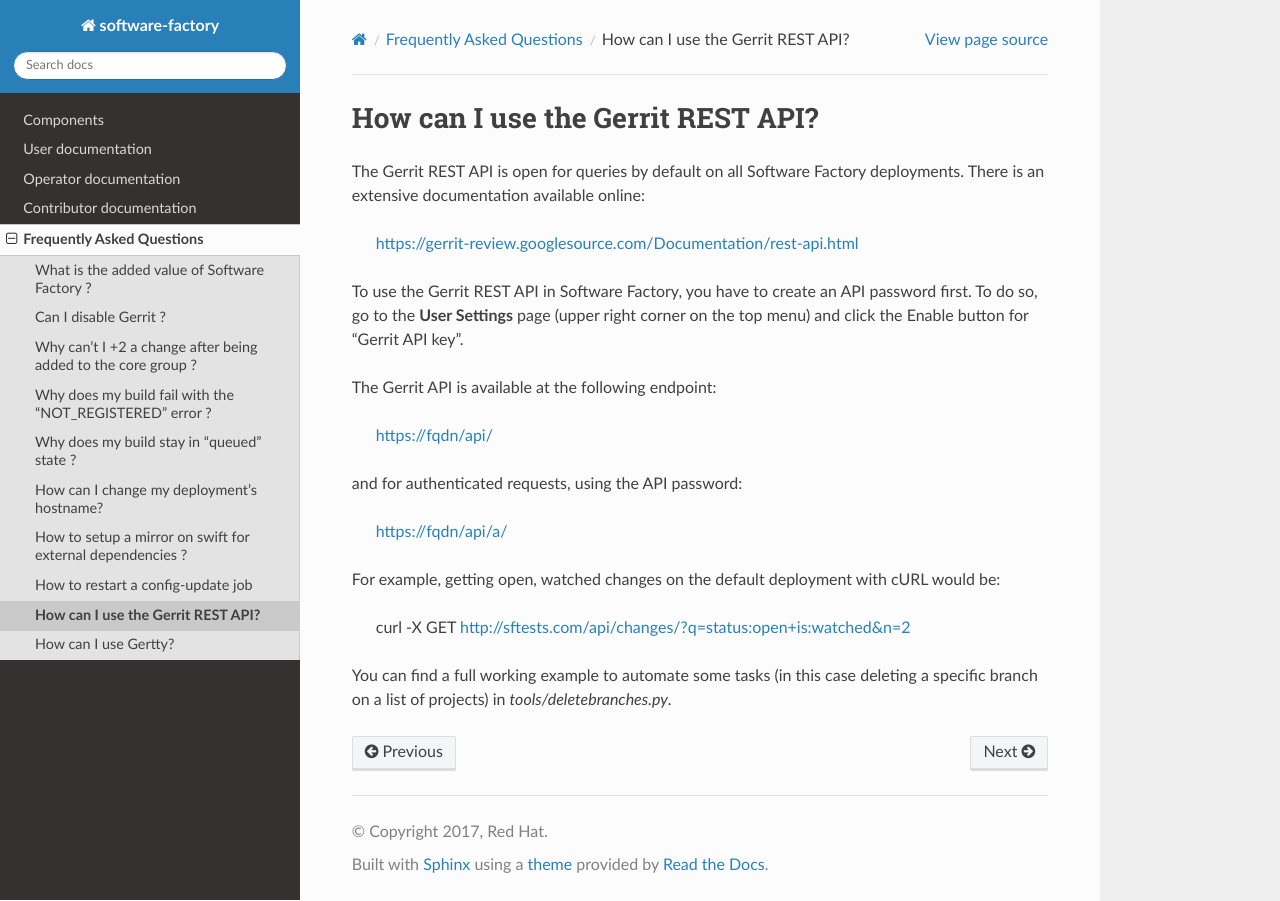
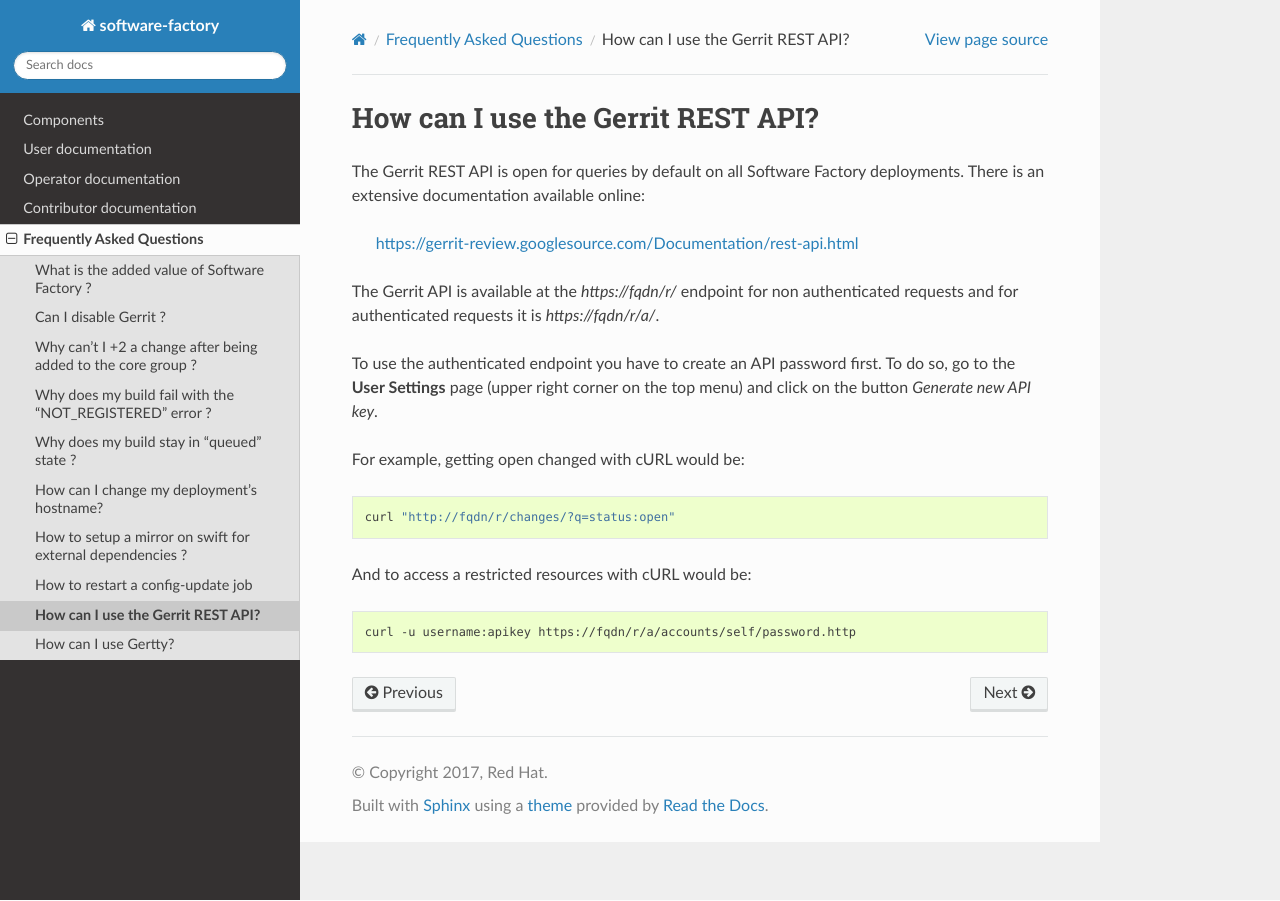
Before and after one commit to softwarefactory-project/sf-docs, a Sphinx documentation site: the page built from docs/faqs/gerrit_rest_api.rst, in a window 1280 px wide. Built offline with Sphinx 7.4.7 and the Read the Docs theme 2.0.0, drawn with Linux system fonts in a browser that asks for light colours.

Commit message:
Refresh FAQ access gerrit API endpoint
Depends-on: Iceb745264b23f30698a5166f90b028677aa625ad
Change-Id: Ic7acb2097aaff4eff801f19fb6f11ac2ecc27708

```diff
--- a/docs/faqs/gerrit_rest_api.rst
+++ b/docs/faqs/gerrit_rest_api.rst
@@ -8,21 +8,21 @@ There is an extensive documentation available online:
 
   https://gerrit-review.googlesource.com/Documentation/rest-api.html
 
-To use the Gerrit REST API in Software Factory, you have to create an API
-password first. To do so, go to the **User Settings** page (upper right corner on the top menu)
-and click the Enable button for "Gerrit API key".
+The Gerrit API is available at the *https://fqdn/r/* endpoint for
+non authenticated requests and for authenticated requests it is *https://fqdn/r/a/*.
 
-The Gerrit API is available at the following endpoint:
+To use the authenticated endpoint you have to create an API password first.
+To do so, go to the **User Settings** page (upper right corner on the top menu)
+and click on the button *Generate new API key*.
 
-  https://fqdn/api/
+For example, getting open changed with cURL would be:
 
-and for authenticated requests, using the API password:
+.. code-block:: bash
 
-  https://fqdn/api/a/
+  curl "http://fqdn/r/changes/?q=status:open"
 
-For example, getting open, watched changes on the default deployment with cURL would be:
+And to access a restricted resources with cURL would be:
 
-  curl -X GET http://sftests.com/api/changes/?q=status:open+is:watched&n=2
+.. code-block:: bash
 
-You can find a full working example to automate some tasks (in this case deleting a specific branch
-on a list of projects) in `tools/deletebranches.py`.
+  curl -u username:apikey https://fqdn/r/a/accounts/self/password.http
--- a/docs/faqs/gertty.rst
+++ b/docs/faqs/gertty.rst
@@ -10,7 +10,7 @@ the *basic* auth-type in gertty.yaml, e.g.:
 
     servers:
       - name: sftests
-        url: https://sftests.com/api/
+        url: https://sftests.com/r/a/
         git-url: ssh://USER_NAME@sftests.com:29418
         auth-type: basic
         username: USER_NAME
```
